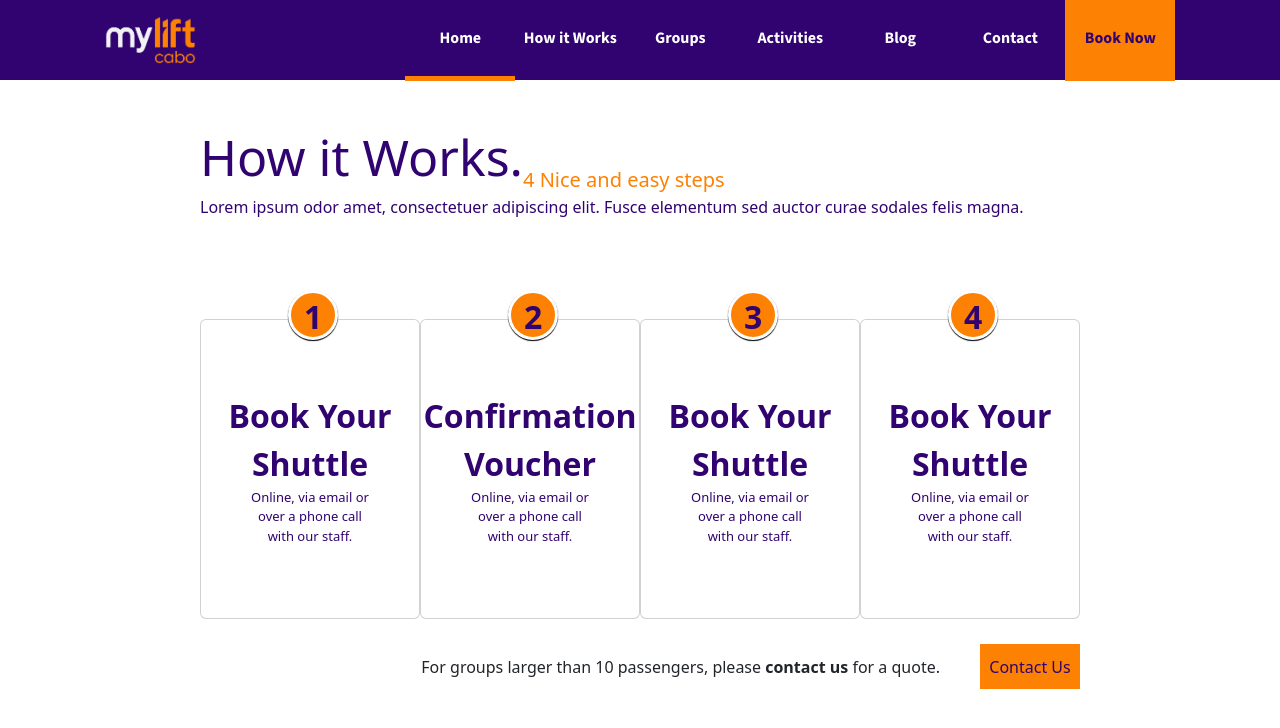
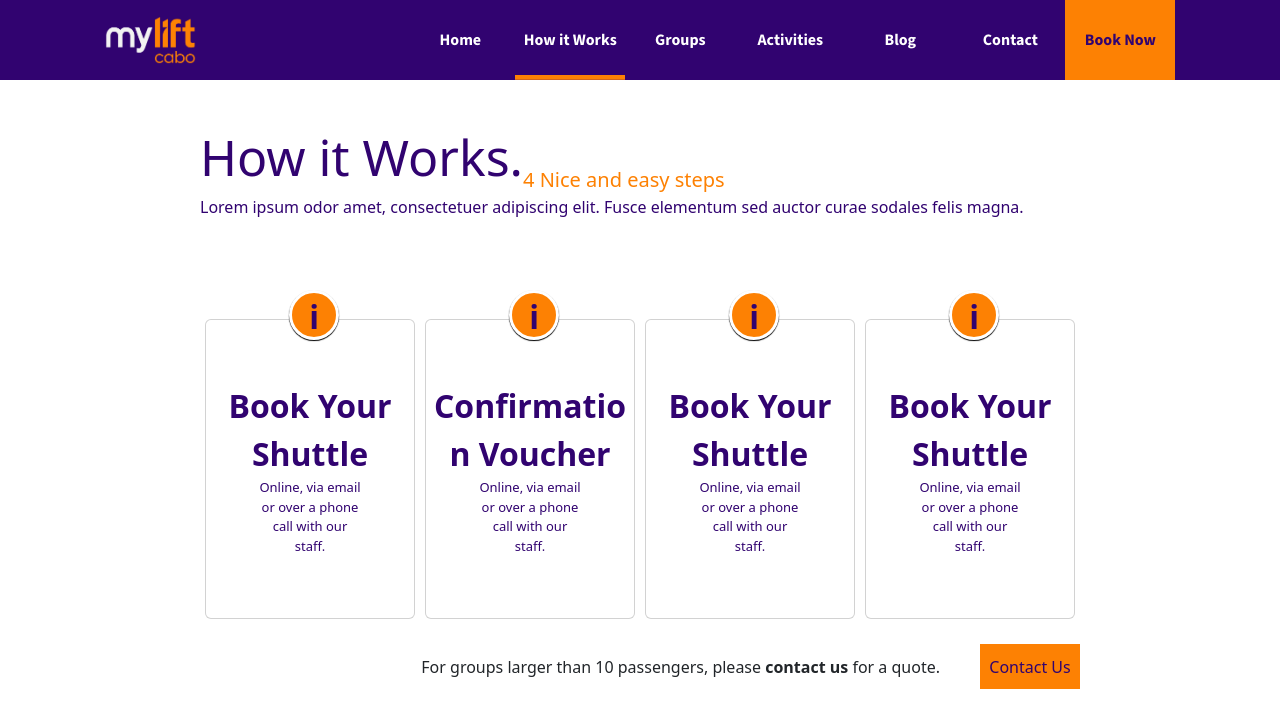
Before and after one commit to jesusalexisvzla/WeLift, an Angular app: page /how-it-works in a window 1280 px wide. Shown: the top 728 px of the page. Built offline with nearby package versions, Linux system fonts and the light colour scheme; sample sign-in values are in the browser's storage.

Commit message:
HIW terminado y optimizado, Diseño de subrayado de Navbar agregado

```diff
--- a/src/app/components/how-it-works/how-it-works.component.html
+++ b/src/app/components/how-it-works/how-it-works.component.html
@@ -1,71 +1,21 @@
-<div class="how-it-wrks-container-part1">
-    <div class="how-it-wrks">
-        <div class="hiw-title d-flex">
-            <div class="hiw-titlea purpleText">
-                How it Works.
-            </div>
-            <div class="hiw-titleb">
-                4 Nice and easy steps
-            </div>
+<div class="scroll-container">
+    <div class="section">
+        <div class="hiw-header-1">
+            <div class="d-flex align-items-end">
+                <div class="hiw-title-1 purpleText">How it Works.</div>
+                <div class="hiw-title-2 orangeText">4 Nice and easy steps</div>
             </div>
             <div class="purpleText">
                 Lorem ipsum odor amet, consectetuer adipiscing elit. Fusce elementum sed auctor curae sodales felis magna.
             </div>
         </div>
 
-    <div class="cards">
-        <div class="card">
-            <div class="card-number">
-                1
-            </div>
-            <div class="card-content">
-                <div class="card-content-title">
-                    Book Your Shuttle
-                </div>
-                <div class="card-content-text">
-                    Online, via email or over a phone call with our staff.
-                </div>
-            </div>
-        </div>
-
-        <div class="card">
-            <div class="card-number">
-                2
-            </div>
-            <div class="card-content">
-                <div class="card-content-title">
-                    Confirmation Voucher
-                </div>
-                <div class="card-content-text">
-                    Online, via email or over a phone call with our staff.
-                </div>
-            </div>
-        </div>
-
-        <div class="card">
-            <div class="card-number">
-                3
-            </div>
-            <div class="card-content">
-                <div class="card-content-title">
-                    Book Your Shuttle
-                </div>
-                <div class="card-content-text">
-                    Online, via email or over a phone call with our staff.
-                </div>
-            </div>
-        </div>
-
-        <div class="card">
-            <div class="card-number">
-                4
-            </div>
-            <div class="card-content">
-                <div class="card-content-title">
-                    Book Your Shuttle
-                </div>
-                <div class="card-content-text">
-                    Online, via email or over a phone call with our staff.
+        <div class="cards d-flex">
+            <div class="card" *ngFor="let card of cardsSection1; index as i">
+                <div class="card-special card-special-number">i</div>
+                <div class="card-content-1">
+                    <div class="card-content-title">{{card.title}}</div>
+                    <div class="card-content-text">{{card.text}}
                     </div>
                 </div>
             </div>
@@ -79,141 +29,49 @@
         </div>
     </div>
     <!-- /**********************************************************************************************************************************************************************/ -->
-<div class="how-it-wrks-container-part2">
-    <div class="how-it-wrks how-it-wrks-2">
-        <div class="hiw-title hiw-titlea whiteText">
-            At the airport.
-        </div>
+    <div class="section section-2">
+        <div class="hiw-header-2">
+            <div class="hiw-title-1 whiteText">At the airport.</div>
             <div class="whiteText">
                 Lorem ipsum odor amet, consectetuer adipiscing elit. Fusce elementum sed auctor curae sodales felis magna.
             </div>
         </div>
 
-    <div class="cards cards2 pdbt">
-        <div class="card card-2">
-            <div class="card-arrow">
-                >
-            </div>
-            <div class="card-content">
-                <div class="card-content-title">
-                    Arrival & Immigration
-                </div>
-                <div class="card-content-text">
-                    Straight after your arrival you will need to go to the immigration desks and present your documents.
-                </div>
-            </div>
+        <div class="cards pdbt">
+            <div class="row sm">
+                <div class="col- card card-2" *ngFor="let card of cardsSection2; index as i" [ngStyle]="{'margin': i >= 3 ? '5px 5px 0px 5px' : '0px 5px 5px 5px'}">
+                    <div *ngIf="card.arrow" class="card-special card-special-arrow"> > </div>
+                    <div class="card-img-container">
+                        <img class="card-img" src="../../../assets/Purpura-Naranja.png"/>
                     </div>
 
-        <div class="card card-2">
-            <div class="card-arrow">
-                >
-            </div>
-            <div class="card-content">
-                <div class="card-content-title">
-                    Luggage and Customs
-                </div>
-                <div class="card-content-text">
-                    Straight after your arrival you will need to go to the immigration desks and present your documents.
-                </div>
-            </div>
-        </div>
-
-        <div class="card card-2">
-            <div class="card-content">
-                <div class="card-content-title">
-                    Timeshare & Other Rentals
-                </div>
-                <div class="card-content-text">
-                    Straight after your arrival you will need to go to the immigration desks and present your documents.
-                </div>
-            </div>
-        </div>
-    </div>
-
-    <div class="cards cards2 pdtp">
-        <div class="card card-2">
-            <div class="card-arrow">
-                >
-            </div>
-            <div class="card-content">
-                <div class="card-content-title">
-                    Go to Group Exit
-                </div>
-                <div class="card-content-text">
-                    Straight after your arrival you will need to go to the immigration desks and present your documents.
-                </div>
-            </div>
-        </div>
-
-        <div class="card card-2">
-            <div class="card-content">
-                <div class="card-content-title">
-                    Greet us at Umbrella #5
-                </div>
-                <div class="card-content-text">
-                    Straight after your arrival you will need to go to the immigration desks and present your documents.
+                    <div class="card-content-2">
+                        <div class="card-content-title">{{card.title}}</div>
+                        <div class="card-content-text">{{card.text}}</div>
                     </div>
                 </div>
             </div>
         </div>
     </div>
     <!-- /**********************************************************************************************************************************************************************/ -->
-<div class="how-it-wrks-container-part1">
-    <div class="how-it-wrks how-it-wrks-2">
-        <div class="hiw-title hiw-titlea purpleText lowerText">
-            Frequently <br> asked questions.
-        </div>
+    <div class="section">
+            <div class="hiw-header-2">
+                <div class="hiw-title-1 purpleText lowerText">Frequently <br> asked questions.</div>
                 <div class="purpleText">
                     Lorem ipsum odor amet, consectetuer adipiscing elit. Fusce elementum sed auctor curae sodales felis magna.
                 </div>
             </div>
 
-    <div class="cards collapsableCards">
-        <div class="card collapsableCard d-flex" [ngClass]="[statusOne ? 'opendCard' : 'clpsdCard']" (click)="open('statusOne')">
-            <div class="d-flex expandHeader">
-                <div class="expandTxt">
-                    Will my driver try to baptize me and my family?
+            <div class="cards collapsable-container">
+                <div class="card collapsable d-flex" *ngFor="let card of cardsSection3; index as i" [ngClass]="[card.open ? 'collapsable-open' : 'collapsable-clsd']" (click)="card.open = !card.open">
+                    <div class="d-flex collapsable-header">
+                        <div class="collapsable-title">
+                            {{card.title}}
                         </div>
-                <div class="expandBtn" [ngClass]="[statusOne ? 'orangeText' : 'purpleText']" >{{statusOne ? '-' : '+'}}</div>
+                        <div class="expandBtn" [ngClass]="[card.open ? 'orangeText' : 'purpleText']" >{{card.open ? '-' : '+'}}</div>
                     </div>
-            <div class="expandBody" [ngClass]="[statusOne ? 'opendTxt' : 'clpsdTxt']">
-                Lorem ipsum odor amet, consectetuer adipiscing elit. Fusce elementum sed auctor curae sodales felis magna.
-            </div>
-        </div>
-
-        <div class="card collapsableCard d-flex" [ngClass]="[statusTwo ? 'opendCard' : 'clpsdCard']" (click)="open('statusTwo')">
-            <div class="d-flex expandHeader">
-                <div class="expandTxt">
-                    Will my driver try to baptize me and my family?
-                </div>
-                <div class="expandBtn" [ngClass]="[statusTwo ? 'orangeText' : 'purpleText']" >{{statusTwo ? '-' : '+'}}</div>
-            </div>
-            <div class="expandBody" [ngClass]="[statusTwo ? 'opendTxt' : 'clpsdTxt']">
-                Lorem ipsum odor amet, consectetuer adipiscing elit. Fusce elementum sed auctor curae sodales felis magna.
-            </div>
-        </div>
-
-        <div class="card collapsableCard d-flex" [ngClass]="[statusThree ? 'opendCard' : 'clpsdCard']" (click)="open('statusThree')">
-            <div class="d-flex expandHeader">
-                <div class="expandTxt">
-                    Will my driver try to baptize me and my family?
-                </div>
-                <div class="expandBtn" [ngClass]="[statusThree ? 'orangeText' : 'purpleText']" >{{statusThree ? '-' : '+'}}</div>
-            </div>
-            <div class="expandBody" [ngClass]="[statusThree ? 'opendTxt' : 'clpsdTxt']">
-                Lorem ipsum odor amet, consectetuer adipiscing elit. Fusce elementum sed auctor curae sodales felis magna.
-            </div>
-        </div>
-
-        <div class="card collapsableCard d-flex" [ngClass]="[statusFour ? 'opendCard' : 'clpsdCard']" (click)="open('statusFour')">
-            <div class="d-flex expandHeader">
-                <div class="expandTxt">
-                    Will my driver try to baptize me and my family?
-                </div>
-                <div class="expandBtn" [ngClass]="[statusFour ? 'orangeText' : 'purpleText']" >{{statusFour ? '-' : '+'}}</div>
-            </div>
-            <div class="expandBody" [ngClass]="[statusFour ? 'opendTxt' : 'clpsdTxt']">
-                Lorem ipsum odor amet, consectetuer adipiscing elit. Fusce elementum sed auctor curae sodales felis magna.
+                    <div class="collapsable-body" [ngClass]="[card.open ? 'collapsable-text-open' : 'collapsable-text-clsd']">
+                        {{card.text}}
                     </div>
                 </div>
             </div>
@@ -225,3 +83,4 @@
                 <button class="contact-btn">Contact Us</button>
             </div>
     </div>
+</div>
--- a/src/app/components/how-it-works/how-it-works.component.scss
+++ b/src/app/components/how-it-works/how-it-works.component.scss
@@ -1,29 +1,43 @@
-.how-it-wrks-container-part1 {
-    height: 90vh;
+.scroll-container {
+    height: 90vh; /* Full viewport height */
+    overflow-y: scroll;
+    scroll-snap-type: y mandatory; /* Enable vertical snap */
+    scroll-behavior: Smooth; /* Smooth scrolling effect */
+}
+
+.section {
+    height: 90vh; /* Each section takes full page height */
     padding: 0px 200px;
+    scroll-snap-align: start; /* Aligns the top of the section */
     margin: 0;
 }
 
-.how-it-wrks {
+.section-2 {
+    background-color: #310370;
+    box-shadow: inset 0px 80px 90px -100px black;
+}
+
+.hiw-header-1 {
     padding: 40px 0px 100px 0px;
 }
 
-.hiw-title {
-    align-items: end;
+.hiw-header-2 {
+    padding: 40px 0px 40px 0px;
 }
 
-.hiw-titlea {
+.hiw-title-1 {
     font-size: 50px;
 }
 
-.hiw-titleb {
+.hiw-title-2 {
     font-size: 20px;
-    color: #fd8103;
 }
 
+/**************************************************/
+/****************CARD CLASSES START****************/
 .cards {
-    justify-content: space-around;
     display: flex;
+    justify-content: center;
 }
 
 .card {
@@ -31,11 +45,25 @@
     width: 250px;
     text-align: center;
     color: #310370;
+    margin: 0px 5px;
 }
 
-.card-content {
+.card-2 {
+    background-image: url(../../../assets/output-onlinepngtools.png);
+    background-size: contain;
+    background-repeat: no-repeat;
+    background-position-y: center;
+    padding: 0px;
+}
+
+.card-content-1 {
     height: 100%;
     align-content: center;
+}
+
+.card-content-2 {
+    height: 70%;
+    justify-content: space-between;
 }
 
 .card-content-title {
@@ -48,13 +76,9 @@
     padding: 0px 50px;
 }
 
-.card-number {
+.card-special {
     position: absolute;
-    left: 40%;
-    top: -10%;
     z-index: 3;
-    background-color: #fd8103;
-    border: 3px solid white;
     box-shadow: 0px 1px 1px .1px black;
     height: 50px;
     width: 50px;
@@ -63,6 +87,35 @@
     font-weight: bold;
 }
 
+.card-special-number {
+    left: 40%;
+    top: -10%;
+    background-color: #fd8103;
+    border: 3px solid white;
+}
+
+.card-special-arrow {
+    left: 90%;
+    top: 40%;
+    background-color: white;
+    border: 3px solid #fd8103;
+}
+
+.card-img-container {
+    height: 30%;
+    align-content: end;
+}
+
+.card-img {
+    height: 50px;
+    width: fit-content;
+    align-self: center;
+}
+/*****************CARD CLASSES END*****************/
+/**************************************************/
+
+/**************************************************/
+/***************CONTACT CLASSES START**************/
 .contact-txt-btn {
     padding-top: 25px;
     display: flex;
@@ -82,95 +135,58 @@
     height: 100%;
     width: 100px;
 }
+/****************CONTACT CLASSES END***************/
+/**************************************************/
 
 /**************************************************/
-
-.how-it-wrks-container-part2 {
-    height: 90vh;
-    padding: 0px 200px;
-    margin: 0;
-
-    background-color: #310370;
-    box-shadow: inset 0px 80px 90px -100px black;
+/*************COLLAPSABLE CLASSES START************/
+.collapsable-container {
+    display: block;
+    height: 520px;
+    overflow-y: auto;
+    overflow-x: hidden;
 }
 
-.how-it-wrks-2{
-    padding: 40px 0px 40px 0px;
-}
-
-.cards2 {
-    justify-content: center;
-}
-
-.pdtp {
-    padding: 5px 0px 0px 0px;
-}
-
-.pdbt {
-    padding: 0px 0px 5px 0px;
-}
-
-.card-2 {
-    height: 300px;
-    width: 250px;
-    text-align: center;
-    color: #310370;
-    margin: 0px 5px;
-}
-
-.card-arrow {
-    position: absolute;
-    left: 90%;
-    top: 40%;
-    z-index: 3;
-    background-color: white;
-    border: 3px solid #fd8103;
-    box-shadow: 0px 1px 1px .1px black;
-    height: 50px;
-    width: 50px;
-    border-radius: 25px;
-    font-size: xx-large;
-    font-weight: bold;
-}
-
-/**************************************************/
-
-.collapsableCards {
-    display: block;
-}
-
-.collapsableCard {
+.collapsable {
     height: 150px;
-    width: 100%;
+    width: 99%;
     padding: 0px 50px;
     margin-bottom: 10px;
-    // justify-content: center;
     align-items: start;
     text-align: start;
     font-size: x-large;
 }
 
-.collapsableCard:hover {
+.collapsable:hover {
     cursor: pointer;
 }
 
-.expandHeader {
+.collapsable-clsd {
+    height: 120px;
+    transition: height 1s;
+}
+
+.collapsable-open {
+    height: 215px;
+    transition: height 1s;
+}
+
+.collapsable-header {
     height: 75px;
     width: calc(100% - 100px);
     align-items: end;
-
     margin-bottom: 40px;
     position: absolute;
 }
 
-.expandBody {
+.collapsable-title {
+    width: 70%;
+}
+
+.collapsable-body {
     height: auto;
     width: 100%;
-
     margin-bottom: 40px;
-}
-.expandTxt {
-    width: 70%;
 }
 
 .expandBtn{
@@ -178,26 +194,20 @@
     text-align: end;
 }
 
-.clpsdCard {
-    height: 120px;
-    transition: height 1s;
-}
-
-.opendCard {
-    height: 215px;
-    transition: height 1s;
-}
-
-.clpsdTxt {
+.collapsable-text-clsd {
     display: none;
 }
 
-.opendTxt {
+.collapsable-text-open {
     padding-top: 100px;
     display: block;
     animation: fadeIn 2s;
 }
+/**************COLLAPSABLE CLASSES END*************/
+/**************************************************/
 
+/**************************************************/
+/****************EXTRA CLASSES START***************/
 .orangeText {
     color: #fd8103;
 }
@@ -214,3 +224,17 @@
     line-height: 50px;
     padding-bottom: 40px;
 }
+
+.pdtp {
+    padding: 5px 0px 0px 0px;
+}
+
+.pdbt {
+    padding: 0px 0px 5px 0px;
+}
+/*****************EXTRA CLASSES END****************/
+/**************************************************/
+.sm {
+    width: 90%;
+    justify-content: center;
+}
--- a/src/app/components/how-it-works/how-it-works.component.ts
+++ b/src/app/components/how-it-works/how-it-works.component.ts
@@ -7,10 +7,75 @@ import { Component, OnInit } from '@angular/core';
 })
 export class HowItWorksComponent implements OnInit {
 
-  statusOne = false;
-  statusTwo = false;
-  statusThree = false;
-  statusFour = false;
+  cardsSection1 = [
+    {
+      title: "Book Your Shuttle",
+      text: "Online, via email or over a phone call with our staff."
+    },
+    {
+      title: "Confirmation Voucher",
+      text: "Online, via email or over a phone call with our staff."
+    },
+    {
+      title: "Book Your Shuttle",
+      text: "Online, via email or over a phone call with our staff."
+    },
+    {
+      title: "Book Your Shuttle",
+      text: "Online, via email or over a phone call with our staff."
+    },
+  ]
+
+  cardsSection2 = [
+    {
+      arrow: true,
+      title: "Arrival & Immigration",
+      text: "Straight after your arrival you will need to go to the immigration desks and present your documents."
+    },
+    {
+      arrow: true,
+      title: "Luggage and Customs",
+      text: "Straight after your arrival you will need to go to the immigration desks and present your documents."
+    },
+    {
+      arrow: false,
+      title: "Timeshare & Other Rentals",
+      text: "Straight after your arrival you will need to go to the immigration desks and present your documents."
+    },
+    {
+      arrow: true,
+      title: "Go to Group Exit",
+      text: "Straight after your arrival you will need to go to the immigration desks and present your documents."
+    },
+    {
+      arrow: false,
+      title: "Greet us at Umbrella #5",
+      text: "Straight after your arrival you will need to go to the immigration desks and present your documents."
+    },
+  ]
+
+  cardsSection3 = [
+    {
+      open: false,
+      title: "Will my driver try to baptize me and my family?",
+      text: "Lorem ipsum odor amet, consectetuer adipiscing elit. Fusce elementum sed auctor curae sodales felis magna."
+    },
+    {
+      open: false,
+      title: "Will my driver try to baptize me and my family?",
+      text: "Lorem ipsum odor amet, consectetuer adipiscing elit. Fusce elementum sed auctor curae sodales felis magna."
+    },
+    {
+      open: false,
+      title: "Will my driver try to baptize me and my family?",
+      text: "Lorem ipsum odor amet, consectetuer adipiscing elit. Fusce elementum sed auctor curae sodales felis magna."
+    },
+    {
+      open: false,
+      title: "Will my driver try to baptize me and my family?",
+      text: "Lorem ipsum odor amet, consectetuer adipiscing elit. Fusce elementum sed auctor curae sodales felis magna."
+    },
+  ]
 
   constructor() { }
 
@@ -19,7 +84,6 @@ export class HowItWorksComponent implements OnInit {
 
   open(variableName) {
     this[variableName] = !this[variableName]
-    console.log(this.statusOne)
   }
 
 }
--- a/src/app/structure/navbar/navbar.component.html
+++ b/src/app/structure/navbar/navbar.component.html
@@ -1,8 +1,8 @@
 <div class="navbar justify-content-around">
     <img class="img-navbar" src="../../../assets/Naranja.png"/>
     <div class="justify-content-between btn-container">
-        <button class="text-button selected-btn">Home</button>
-        <button class="text-button" (click)="move('how-it-works')">How it Works</button>
+        <button class="text-button" [ngClass]="{'selected-btn': selected == '/home'}" (click)="move('/home')">Home</button>
+        <button class="text-button" [ngClass]="{'selected-btn': selected == '/how-it-works'}" (click)="move('/how-it-works')">How it Works</button>
         <button class="text-button">Groups</button>
         <button class="text-button">Activities</button>
         <button class="text-button">Blog</button>
--- a/src/app/structure/navbar/navbar.component.scss
+++ b/src/app/structure/navbar/navbar.component.scss
@@ -8,21 +8,25 @@
 
 .text-button {
     color: white;
-    height: 95%;
+    height: 100%;
     width: 110px;
+    text-decoration: none;
+    background: linear-gradient(#fd8103 0 0)
+        bottom/
+        var(--underline-width, 0%) 0.3em
+        no-repeat;
+    transition: background-size 0.5s;
 }
 
 .text-button:hover {
-    box-shadow: 0px 5px #fd8103;
-    text-decoration: none;
+    --underline-width: 100%;
 }
 
 .selected-btn {
-    box-shadow: 0px 5px #fd8103;
+    --underline-width:100%;
 }
 
 .book-btn {
     background-color: #fd8103;
     color: #310370;
-    box-shadow: 0px 5px #fd8103;
 }
--- a/src/app/structure/navbar/navbar.component.ts
+++ b/src/app/structure/navbar/navbar.component.ts
@@ -14,7 +14,10 @@ export class NavbarComponent implements OnInit {
     private loginService: LoginService,
   ) { }
 
+  selected: string = this.router.url
+
   ngOnInit(): void {
+    console.log(this.selected)
   }
 
   logout(){
@@ -23,6 +26,7 @@ export class NavbarComponent implements OnInit {
   }
 
   move(url) {
+    this.selected = url
     this.router.navigateByUrl(url)
   }
 }
--- a/src/styles.scss
+++ b/src/styles.scss
@@ -10,22 +10,22 @@
 @font-face {
     font-family: 'Sans3-Bold';
     src: url('/src/assets/SourceSans3-Bold.otf') format('opentype');
-    font-weight: normal;
-    font-style: normal;;
+    font-weight: bold;
+    font-style: normal;
 }
 
 @font-face {
     font-family: 'Sans3-Regular';
     src: url('/src/assets/SourceSans3-Regular.otf') format('opentype');
     font-weight: normal;
-    font-style: normal;;
+    font-style: normal;
 }
 
 @font-face {
     font-family: 'Sans3-Light';
     src: url('/src/assets/SourceSans3-Light.otf') format('opentype');
-    font-weight: normal;
-    font-style: normal;;
+    font-weight: light;
+    font-style: normal;
 }
 
 .navbar {
@@ -39,7 +39,6 @@
 
 .sidebar{
     background-color: #f8f8f8;
-    // border-right: 1px solid;
     height: 90vh;
     width: 6vw;
     transition: 0.3s;
@@ -79,7 +78,7 @@
 }
 
 .content {
-    overflow: auto;
+    overflow: hidden;
     background-color: white;
     height: 90vh;
     width: 100vw;
```
Also changed, not shown: src/assets/Purpura-Naranja.png (added), src/assets/output-onlinepngtools.png (added). Lines whose indentation alone changed are shown as unchanged.
